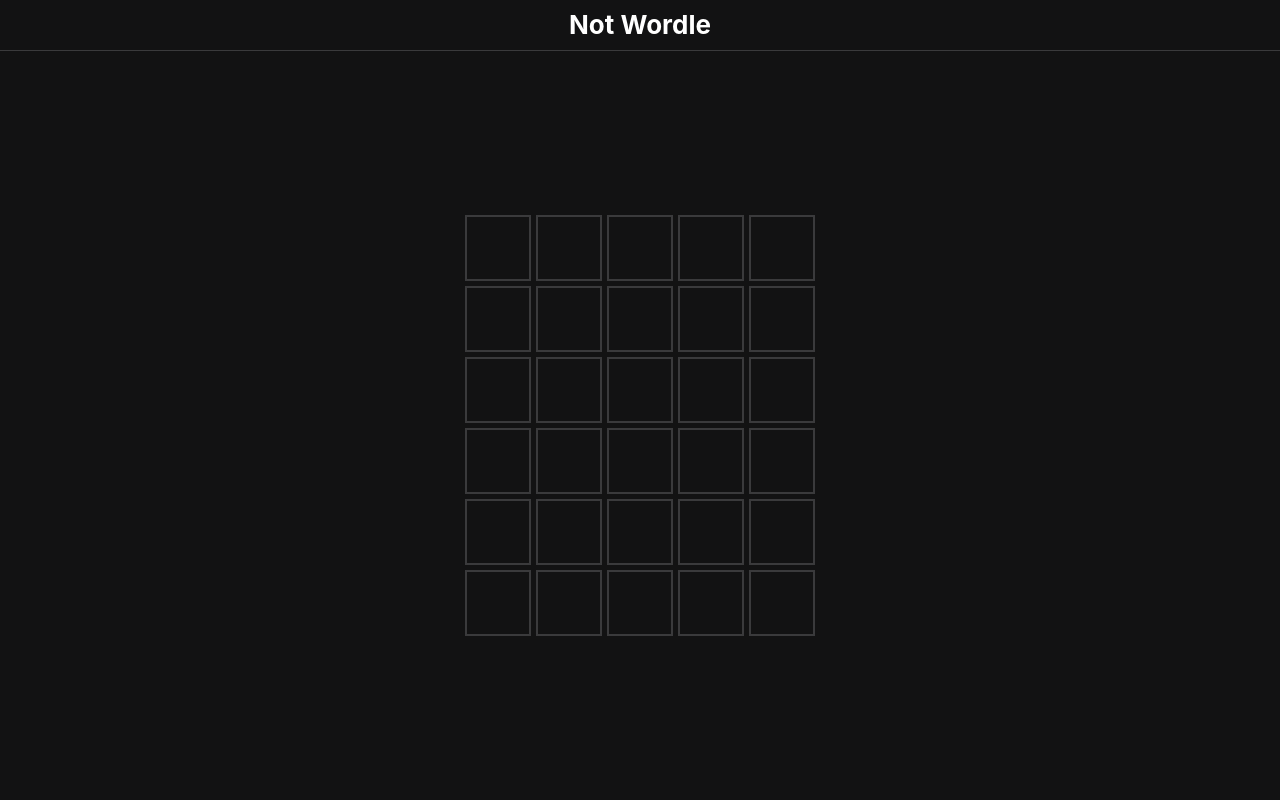
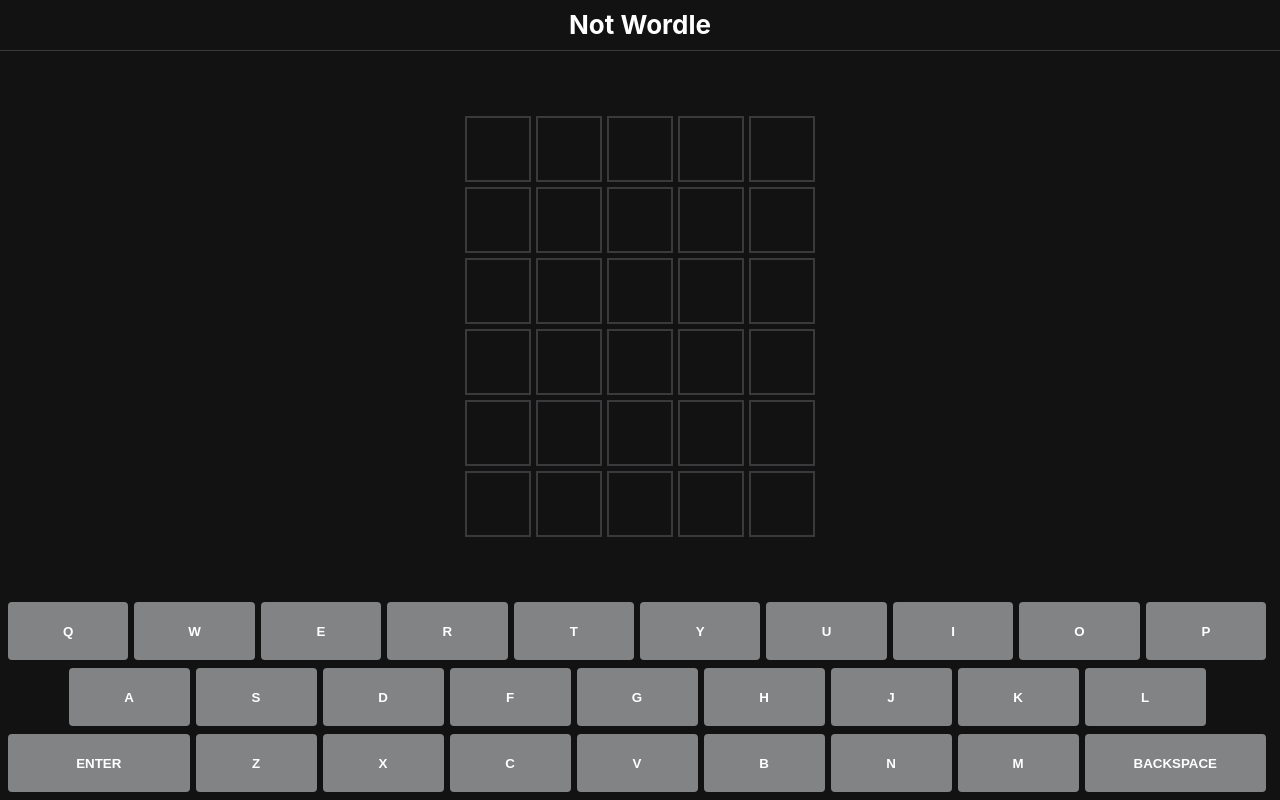
Before and after one commit to reddcarp/not-wordle, a React (Create React App) app: page / in a window 1280 px wide. Built offline with nearby package versions, Linux system fonts and the light colour scheme.

Commit message:
[Keyboard] keyPress behaviour done

```diff
--- a/src/components/NotWordle.tsx
+++ b/src/components/NotWordle.tsx
@@ -24,6 +24,9 @@ function NotWordle({ solution }: NotWordleProps) {
       <div id="board-container">
         <Grid currentGuess={currentGuess} guesses={guesses} turn={turn} />
       </div>
+      <div id="game-keyboard">
+        <Keyboard />
+      </div>
     </div>
   );
 }
--- a/src/components/keyboard/KeyboardKey.tsx
+++ b/src/components/keyboard/KeyboardKey.tsx
@@ -1,14 +1,37 @@
 import { StateType } from "../../interfaces";
 
+import "../../styles/Keyboard.css";
+
 interface KeyboardKeyProps {
-  key: string;
+  letterKey: string;
   state: StateType;
 }
 
-function KeyboardKey({ key, state }: KeyboardKeyProps) {
+function KeyboardKey({ letterKey, state }: KeyboardKeyProps) {
+  function handleClick(e: React.MouseEvent<HTMLButtonElement, MouseEvent>) {
+    console.log("pressed = " + letterKey);
+    window.dispatchEvent(new KeyboardEvent("keyup", { key: letterKey }));
+  }
+
+  // Special keys aka: "enter" / "delete"
+  if (letterKey.length !== 1) {
+    if (letterKey.includes("half-divider")) {
+      return <div id="half-divider"></div>;
+    }
+    return (
+      <button
+        onClick={handleClick}
+        data-state={state}
+        id="special-key"
+        className="key"
+      >
+        {letterKey}
+      </button>
+    );
+  }
   return (
-    <button id={"key-" + state} className="key">
-      {key}
+    <button onClick={handleClick} data-state={state} className="key">
+      {letterKey}
     </button>
   );
 }
--- a/src/components/keyboard/index.tsx
+++ b/src/components/keyboard/index.tsx
@@ -18,15 +18,17 @@ function Keyboard() {
     );
   }, [setKeys]);
 
-  console.log(keys);
-
   return (
     <div className="keyboard">
       {keys.map((row) => {
         return (
           <div className="keyboard-row">
             {row.map((letter) => (
-              <KeyboardKey key={letter.key} state={letter.state} />
+              <KeyboardKey
+                key={letter.key}
+                letterKey={letter.key}
+                state={letter.state}
+              />
             ))}
           </div>
         );
--- a/src/data/db.json
+++ b/src/data/db.json
@@ -14,6 +14,7 @@
         { "key": "p" }
       ],
       [
+        { "key": "half-divider1" },
         { "key": "a" },
         { "key": "s" },
         { "key": "d" },
@@ -22,7 +23,8 @@
         { "key": "h" },
         { "key": "j" },
         { "key": "k" },
-        { "key": "l" }
+        { "key": "l" },
+        { "key": "half-divider2" }
       ],
       [
         { "key": "Enter" },
@@ -33,7 +35,7 @@
         { "key": "b" },
         { "key": "n" },
         { "key": "m" },
-        { "key": "Delete" }
+        { "key": "Backspace" }
       ]
     ]
   },
--- /dev/null
+++ b/src/styles/Keyboard.css
@@ -0,0 +1,35 @@
+.key {
+  border-radius: 4px;
+  font-weight: bold;
+  height: 58px;
+  background-color: var(--color-keyboard-default);
+  flex: 1;
+  padding: 0;
+  border: 0;
+  text-transform: uppercase;
+  color: var(--color-text);
+  margin: 0 6px 0 0;
+  cursor: pointer;
+}
+
+#special-key {
+  flex: 1.5;
+}
+
+#half-divider {
+  flex: 0.5;
+}
+
+.key[data-state="correct"] {
+  background-color: var(--color-correct);
+}
+
+.keyboard {
+  margin: 0 8px;
+  gap: 5px;
+}
+
+.keyboard-row {
+  display: flex;
+  margin: 0 0 8px;
+}
--- a/src/styles/index.css
+++ b/src/styles/index.css
@@ -23,4 +23,5 @@ code {
   --color-empty: #3a3a3c;
   --color-text: #fff;
   --color-background: #121213;
+  --color-keyboard-default: #818384;
 }
```
